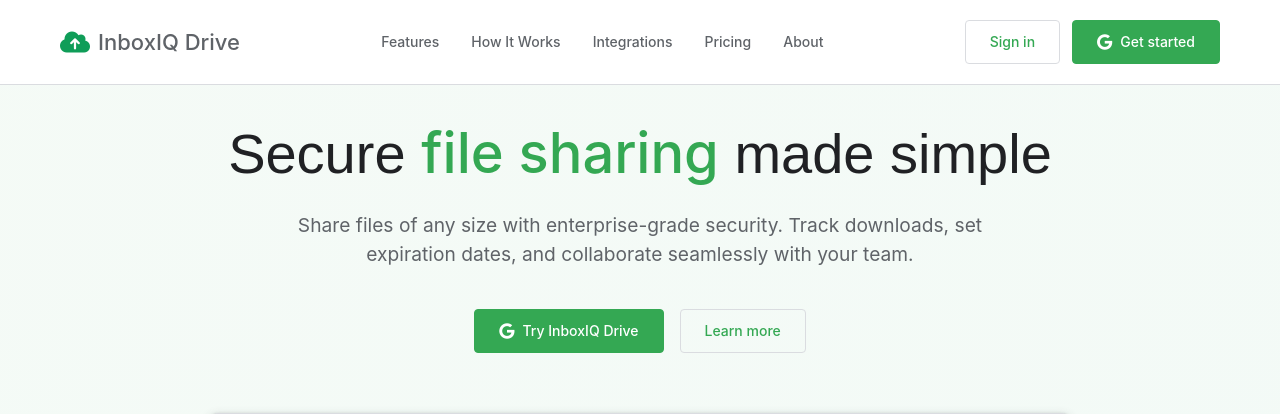
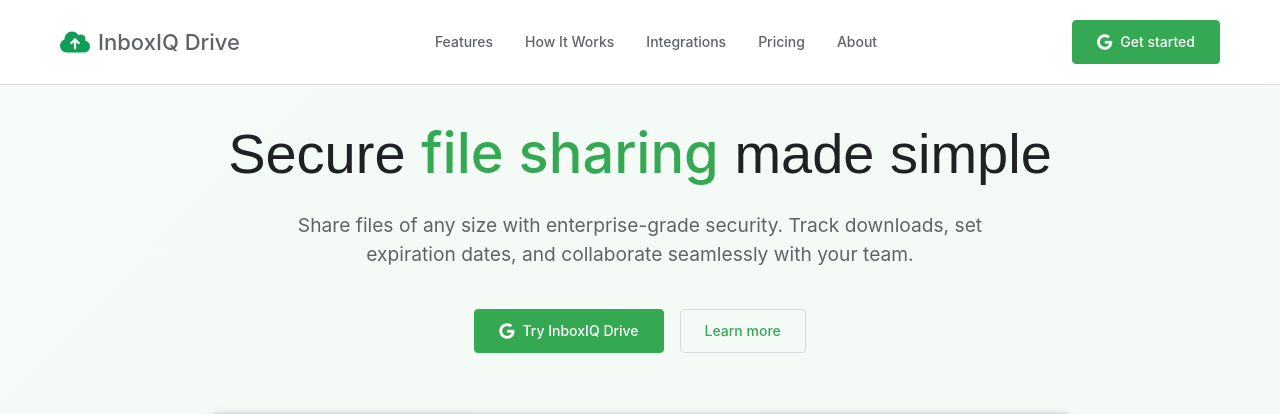
Before and after one commit to TejeswarReddy03/InboxIQ, a Flask app: page / in a window 1280 px wide. Shown: the top 414 px of the page. Run offline with Flask 3, Linux system fonts and the light colour scheme; some libraries are stand-ins or nearby versions.

Commit message:
Update index.html

```diff
--- a/templates/index.html
+++ b/templates/index.html
@@ -773,7 +773,7 @@
             </div>
 
             <div class="nav-buttons">
-                <a href="#" class="btn btn-outline">Sign in</a>
+
                 <a href="/login" class="btn btn-primary">
                     <i class="fab fa-google btn-icon"></i>
                     Get started
```
